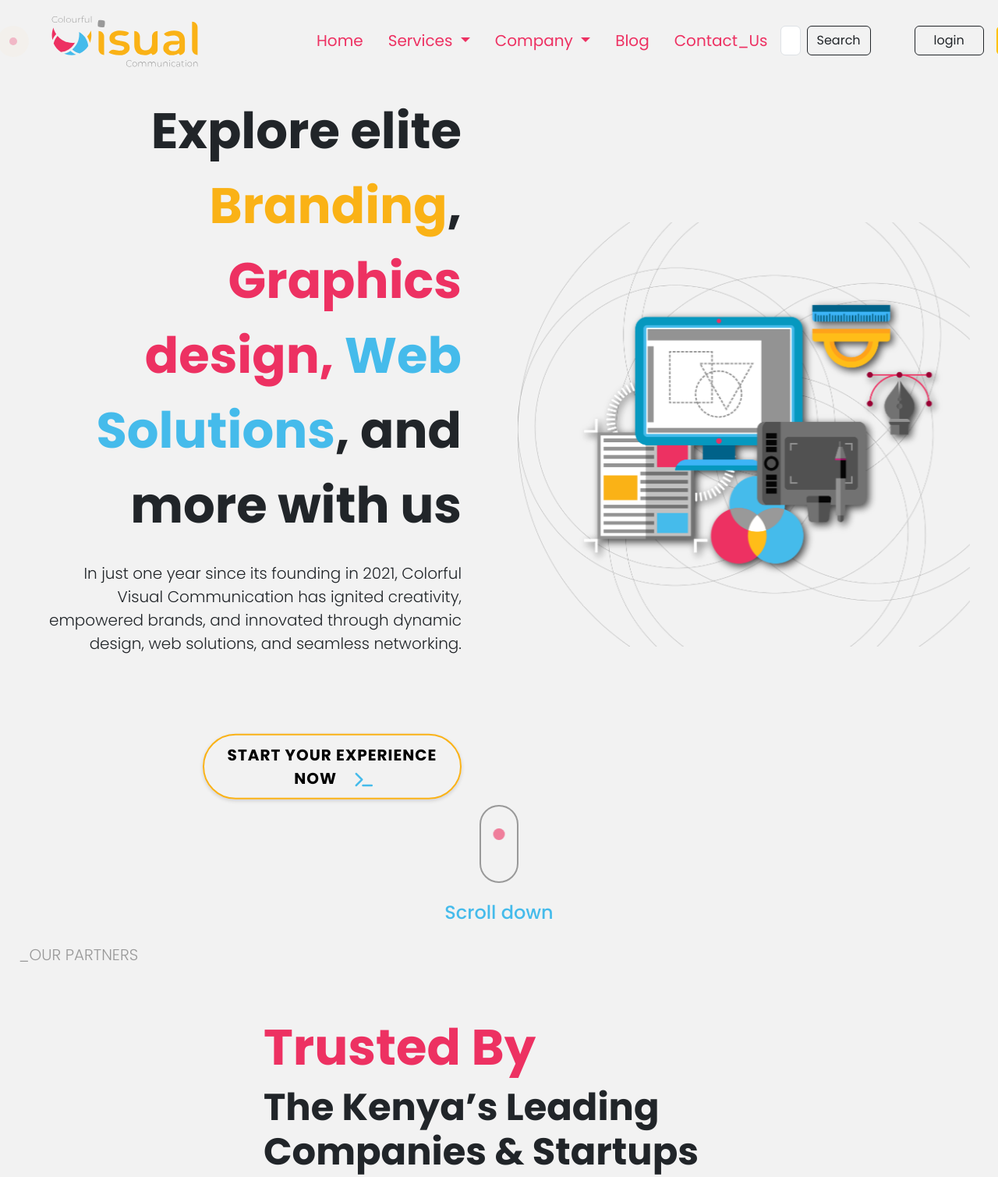
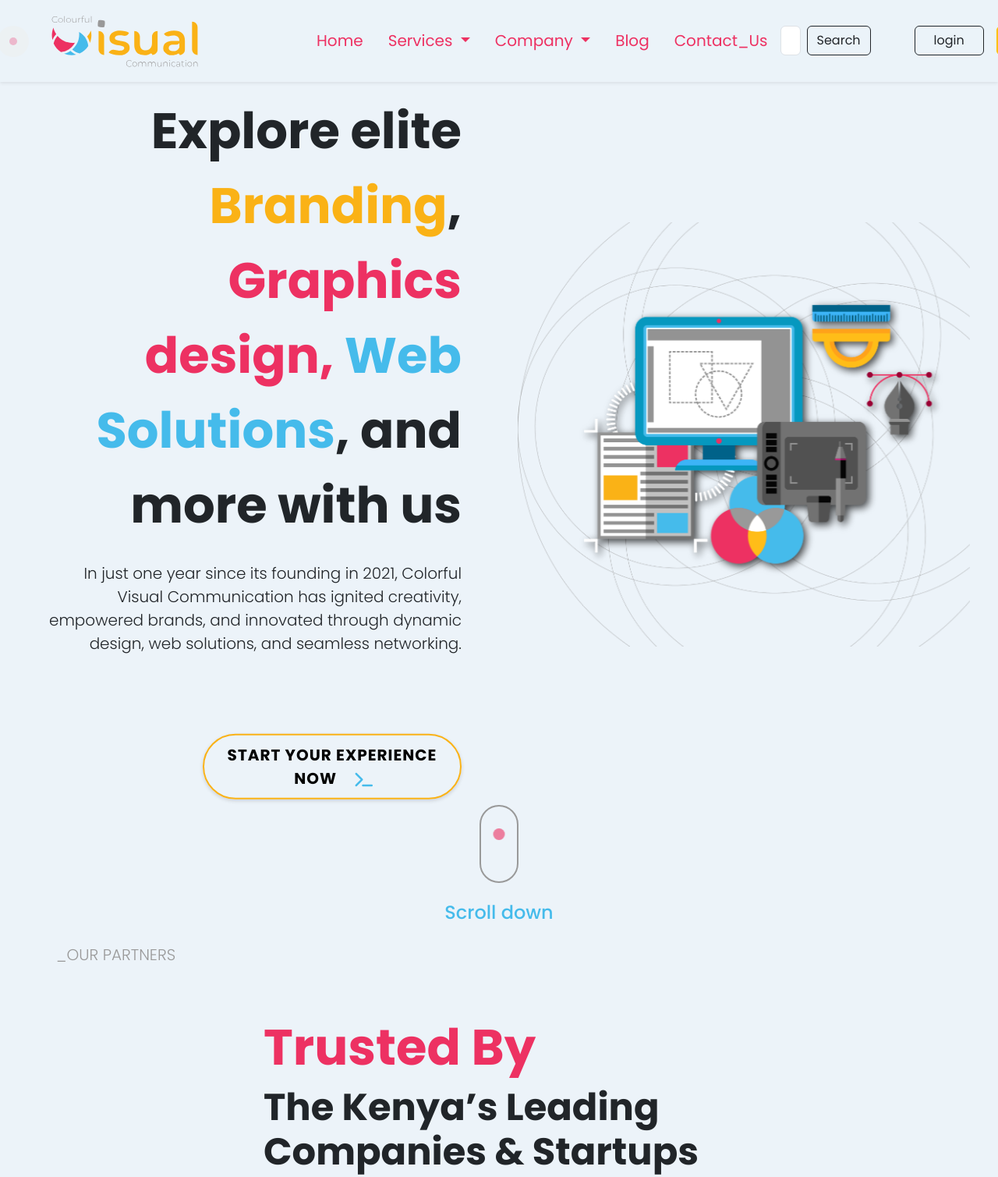
Before and after one commit to ColorfulVisualCommunication/c-visual-com, a Flask app: page / in a window 1280 px wide. Shown: the top 1509 px of the page at 78% size. Run offline with Flask 3, Linux system fonts and the light colour scheme; some libraries are stand-ins or nearby versions.

Commit message:
fixed page bg-color

```diff
--- a/static/css/cvc.css
+++ b/static/css/cvc.css
@@ -10,7 +10,7 @@
     font-family: 'Poppins', sans-serif;
 }
 body{
-  background: #f2f2f2;
+  background:#ecf3f9;
   font-size: 16px;
   cursor: crosshair
 }
@@ -282,7 +282,7 @@ body{
 
 /*---  navbar  ---*/
 .navbar{
-  background-color: rgba(242, 242, 242, 0.7) !important;
+  background-color: rgba(236, 243, 249, 0.7) !important;
 }
 .navbar .navbar-nav>li>a {
   font-size:20px;
@@ -294,7 +294,7 @@ body{
     border-bottom: 1px solid#ed3162;
 }
 .dropdown-menu{
-   background-color: #f2f2f2 !important;
+   background-color: #ecf3f9 !important;
    border: none;
 }
 .navbar-toggler {
@@ -512,9 +512,6 @@ portf-img{
 /*---  portfolio-end  --*/
 
 /*---  team  --*/
-#team {
-    background: #eee !important;
-}
 
 .btn-primary:hover,
 .btn-primary:focus {
@@ -545,7 +542,7 @@ sectn .section-title {
 
 #team .card {
     border: none;
-    background: #ffffff;
+    background: #fff;
 }
 
 .image-flip:hover .backside,
--- a/templates/base.html
+++ b/templates/base.html
@@ -53,7 +53,7 @@
     <div id="stalker"></div>
 
     <!-- navigation bar -->
-    <nav id="navbar" class="navbar navbar-expand-lg  fixed-top" data-bs-theme="light">
+    <nav id="navbar" class="navbar navbar-expand-lg  fixed-top shadow-sm" data-bs-theme="light">
       <div class="container-fluid">
          <!-- logo -->
         <a class="navbar-brand col-3 ms-5" href="#">
@@ -145,7 +145,7 @@
 
     {% endblock %}
     <!-- Footer -->
-    <footer class="text-center text-white bg-body-tertiary" data-bs-theme="dark">
+    <footer class=" container-fluid text-center text-white bg-body-tertiary" data-bs-theme="dark">
 
       <!-- Section: Social media -->
       <section class="py-4">
@@ -228,7 +228,7 @@
         </div>
         <div class="col-6">
           © 2023 - 2024 Copyright:
-          <a class="text-reset  text-decoration-none"
+          <a class="text-reset  text-decoration-none text-monospace"
             href="{{url_for('home_page')}}">Colourful Visual Communication.</a>
             All Rights Reserved.
         </div>
--- a/templates/home.html
+++ b/templates/home.html
@@ -46,7 +46,7 @@
 
 <!-- partners logo carousel  -->
 <div class="container-fluid fadein ">
-  <p class="lead my-2 font-weight-light" style="color: #999">_OUR PARTNERS</p>
+  <p class="lead my-2 font-weight-light px-5" style="color: #999">_OUR PARTNERS</p>
   <div class="row">
     <div class="col-lg-3 px-4 py-5 my-5">
     </div>
@@ -149,7 +149,7 @@
 
 <!-- portfolio -->
 <div class="row fadein">
-  <p class="lead my-2 font-weight-light" style="color: #999">_OUR WORK</p>
+  <p class="lead my-2 font-weight-light px-5" style="color: #999">_OUR WORK</p>
   <div class="row">
     <div class="col-lg-3 px-4 py-5 my-5">
     </div>
@@ -290,7 +290,7 @@
 
 <!-- team -->
 <div class="sectn fadein" id="team" class="pb-5">
-  <p class="lead my-2 font-weight-light text-end" style="color: #999">_OUR TEAM</p>
+  <p class="lead my-2 font-weight-light text-end px-5" style="color: #999">_OUR TEAM</p>
   <div class="row">
     <div class="col-lg-3 px-4 py-5 my-5">
     </div>
@@ -522,14 +522,14 @@
 <!--  getintouch  -->
 <div class="bg-body-primary mt-3 pt-3 pb-4 fadein" data-bs-theme="light">
   <!-- Section: Text -->
-  <p class="lead my-2 font-weight-light text-end" style="color: #999">_CONTACT US</p>
+  <p class="lead my-2 font-weight-light text-end px-5" style="color: #999">_CONTACT US</p>
   <div class="row">
     <div class="col-lg-3 px-4 py-5 my-5">
     </div>
     <div class="col-lg-6 mb-2 ">
       <h1 class="display-5 fw-bold my-5 mb-4 text-start lead">
         <span class="display-3 fw-bold my-4 lh-base lead text-start "
-          style="color: #45bbeb">
+          style="color: #fab216">
           _Let's</span
         ></br> Shape Your Vision Together
       </h1>
```
